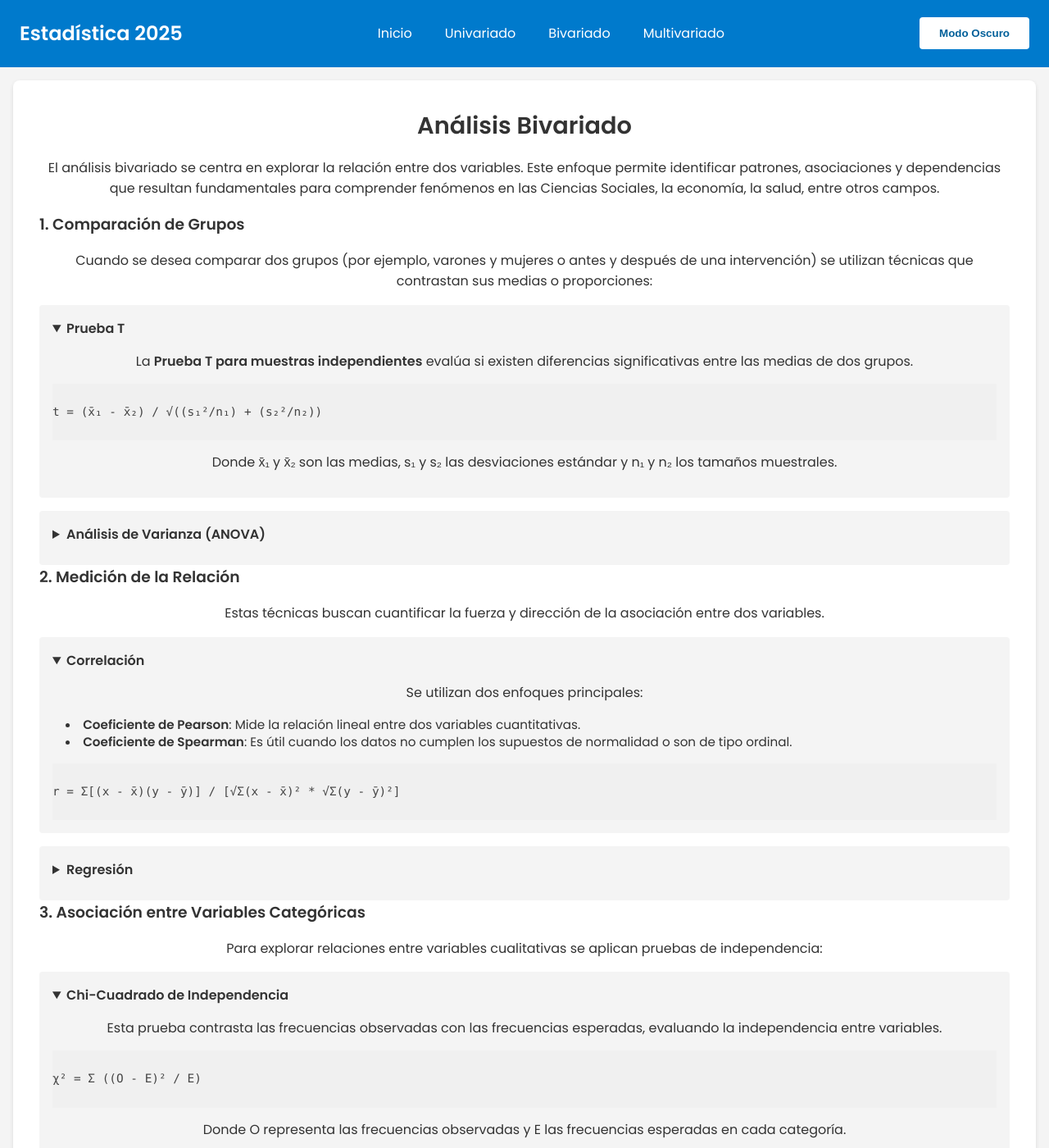
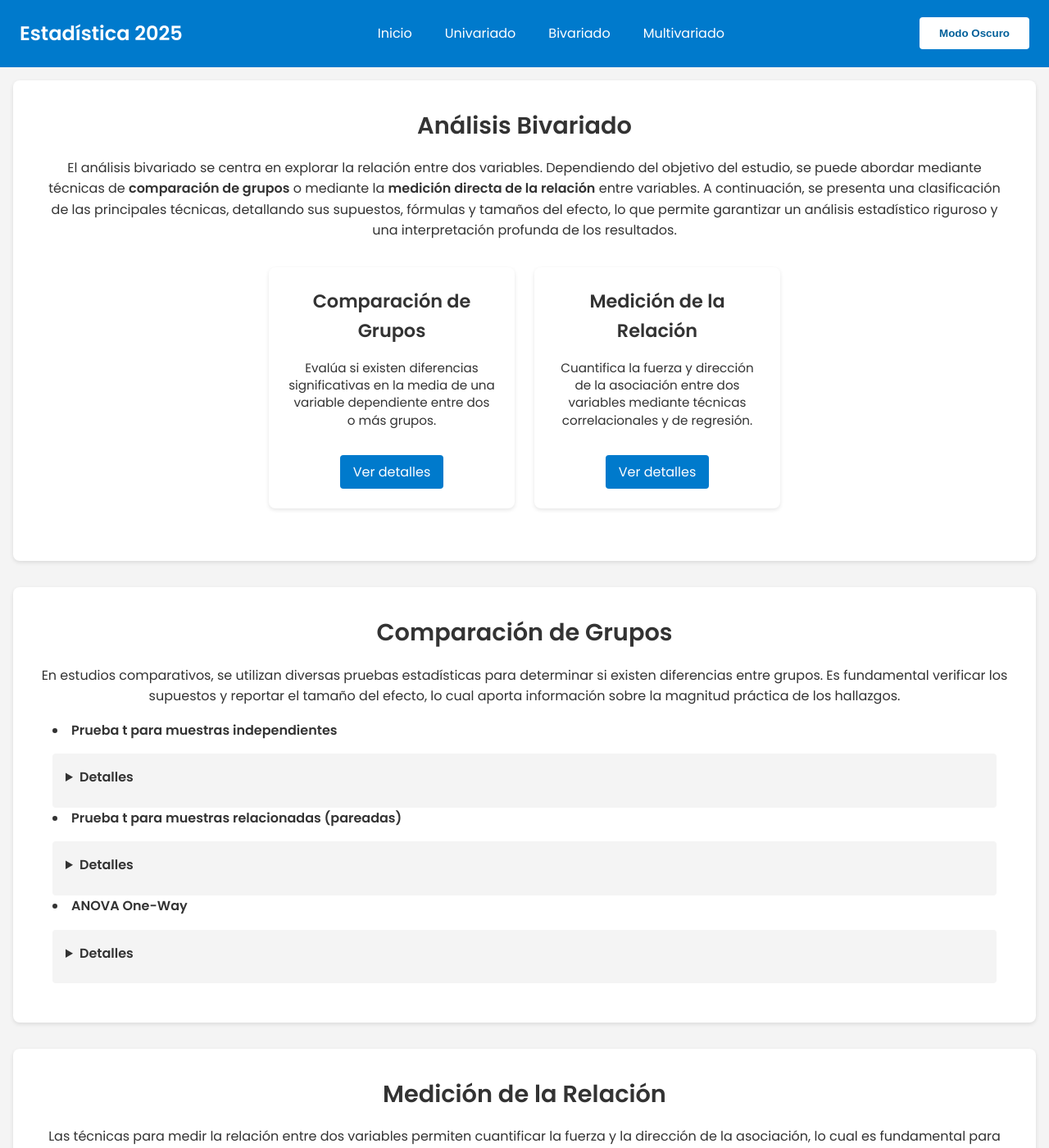
Before and after one commit to Lixatto/AnalisisEstadisticos, a Jekyll site: the page built from bivariados/index.md, in a window 1280 px wide and 1400 px high. Shown: the whole window at 82% size. Built offline with Jekyll 4.4.1, drawn with Linux system fonts in a browser that asks for light colours; some of the changed text lies outside the part shown.

Commit message:
Update index.md

```diff
--- a/bivariados/index.md
+++ b/bivariados/index.md
@@ -7,95 +7,195 @@ permalink: /bivariado/
 <section class="contenido">
   <h2>Análisis Bivariado</h2>
   <p>
-    El análisis bivariado se centra en explorar la relación entre dos variables. Este enfoque permite identificar patrones, asociaciones y dependencias que resultan fundamentales para comprender fenómenos en las Ciencias Sociales, la economía, la salud, entre otros campos.
+    El análisis bivariado se centra en explorar la relación entre dos variables. Dependiendo del objetivo del estudio, se puede abordar mediante técnicas de <strong>comparación de grupos</strong> o mediante la <strong>medición directa de la relación</strong> entre variables. A continuación, se presenta una clasificación de las principales técnicas, detallando sus supuestos, fórmulas y tamaños del efecto, lo que permite garantizar un análisis estadístico riguroso y una interpretación profunda de los resultados.
   </p>
 
-  <h3>1. Comparación de Grupos</h3>
+  <ul class="cards">
+    <li class="card">
+      <h3>Comparación de Grupos</h3>
+      <p>
+        Evalúa si existen diferencias significativas en la media de una variable dependiente entre dos o más grupos.
+      </p>
+      <a href="#comparacion" class="btn-secundario">Ver detalles</a>
+    </li>
+    <li class="card">
+      <h3>Medición de la Relación</h3>
+      <p>
+        Cuantifica la fuerza y dirección de la asociación entre dos variables mediante técnicas correlacionales y de regresión.
+      </p>
+      <a href="#relacion" class="btn-secundario">Ver detalles</a>
+    </li>
+  </ul>
+</section>
+
+<!-- Sección de Comparación de Grupos -->
+<section class="contenido" id="comparacion">
+  <h2>Comparación de Grupos</h2>
   <p>
-    Cuando se desea comparar dos grupos (por ejemplo, varones y mujeres o antes y después de una intervención) se utilizan técnicas que contrastan sus medias o proporciones:
-  </p>
-
-  <details open>
-    <summary><strong>Prueba T</strong></summary>
-    <p>
-      La <strong>Prueba T para muestras independientes</strong> evalúa si existen diferencias significativas entre las medias de dos grupos.
-    </p>
-    <pre><code>
-t = (x̄₁ - x̄₂) / √((s₁²/n₁) + (s₂²/n₂))
-    </code></pre>
-    <p>
-      Donde x̄₁ y x̄₂ son las medias, s₁ y s₂ las desviaciones estándar y n₁ y n₂ los tamaños muestrales.
-    </p>
-  </details>
-
-  <details>
-    <summary><strong>Análisis de Varianza (ANOVA)</strong></summary>
-    <p>
-      Cuando se comparan tres o más grupos, el ANOVA permite determinar si existen diferencias significativas entre las medias.
-    </p>
-  </details>
-
-  <h3>2. Medición de la Relación</h3>
-  <p>
-    Estas técnicas buscan cuantificar la fuerza y dirección de la asociación entre dos variables.
-  </p>
-
-  <details open>
-    <summary><strong>Correlación</strong></summary>
-    <p>
-      Se utilizan dos enfoques principales:
-    </p>
-    <ul>
-      <li><strong>Coeficiente de Pearson</strong>: Mide la relación lineal entre dos variables cuantitativas.</li>
-      <li><strong>Coeficiente de Spearman</strong>: Es útil cuando los datos no cumplen los supuestos de normalidad o son de tipo ordinal.</li>
-    </ul>
-    <pre><code>
-r = Σ[(x - x̄)(y - ȳ)] / [√Σ(x - x̄)² * √Σ(y - ȳ)²]
-    </code></pre>
-  </details>
-
-  <details>
-    <summary><strong>Regresión</strong></summary>
-    <p>
-      La <strong>regresión lineal simple</strong> permite modelar la relación entre una variable dependiente y una independiente:
-    </p>
-    <pre><code>
-y = β₀ + β₁x + ε
-    </code></pre>
-    <p>
-      Asimismo, la <strong>regresión logística</strong> se utiliza cuando la variable dependiente es dicotómica (por ejemplo, sí/no).
-    </p>
-  </details>
-
-  <h3>3. Asociación entre Variables Categóricas</h3>
-  <p>
-    Para explorar relaciones entre variables cualitativas se aplican pruebas de independencia:
-  </p>
-
-  <details open>
-    <summary><strong>Chi-Cuadrado de Independencia</strong></summary>
-    <p>
-      Esta prueba contrasta las frecuencias observadas con las frecuencias esperadas, evaluando la independencia entre variables.
-    </p>
-    <pre><code>
-χ² = Σ ((O - E)² / E)
-    </code></pre>
-    <p>
-      Donde O representa las frecuencias observadas y E las frecuencias esperadas en cada categoría.
-    </p>
-  </details>
-
-  <h3>4. Caso Práctico</h3>
-  <p>
-    <strong>Ejemplo:</strong> Supongamos que se desea estudiar la relación entre el nivel educativo (secundaria, universitaria, posgrado) y la satisfacción laboral (medida en una escala de 1 a 10).
+    En estudios comparativos, se utilizan diversas pruebas estadísticas para determinar si existen diferencias entre grupos. Es fundamental verificar los supuestos y reportar el tamaño del efecto, lo cual aporta información sobre la magnitud práctica de los hallazgos.
   </p>
   <ul>
-    <li>Para comparar las medias de satisfacción laboral entre los tres grupos se puede aplicar un ANOVA.</li>
-    <li>Si se quisiera medir la asociación entre una variable ordinal (nivel educativo) y una cuantitativa (satisfacción), se podría analizar la correlación por Spearman.</li>
+    <li>
+      <strong>Prueba t para muestras independientes</strong>
+      <details>
+        <summary>Detalles</summary>
+        <p><strong>Descripción:</strong> Compara las medias de dos grupos independientes.</p>
+        <p><strong>Supuestos:</strong></p>
+        <ul>
+          <li>Independencia de las observaciones.</li>
+          <li>Normalidad en la distribución de la variable en cada grupo.</li>
+          <li>Homogeneidad de varianzas (evaluada, por ejemplo, mediante la prueba de Levene).</li>
+          <li>Tamaño muestral adecuado para soportar la aproximación a la normalidad (por lo general, n > 30 por grupo, aunque existen métodos robustos para muestras pequeñas).</li>
+        </ul>
+        <p><strong>Fórmula del estadístico t:</strong></p>
+        <pre><code>
+t = (x̄₁ - x̄₂) / √[(s₁²/n₁) + (s₂²/n₂)]
+        </code></pre>
+        <p><strong>Tamaño del efecto (d de Cohen):</strong></p>
+        <pre><code>
+d = (x̄₁ - x̄₂) / s_pooled
+
+donde, s_pooled = √[((n₁ - 1)·s₁² + (n₂ - 1)·s₂²) / (n₁ + n₂ - 2)]
+        </code></pre>
+        <p><strong>Interpretación de d de Cohen:</strong></p>
+        <ul>
+          <li>0.2: Efecto pequeño</li>
+          <li>0.5: Efecto mediano</li>
+          <li>0.8 o mayor: Efecto grande</li>
+        </ul>
+      </details>
+    </li>
+    <li>
+      <strong>Prueba t para muestras relacionadas (pareadas)</strong>
+      <details>
+        <summary>Detalles</summary>
+        <p><strong>Descripción:</strong> Compara las medias de dos condiciones relacionadas (por ejemplo, mediciones repetidas en el mismo grupo).</p>
+        <p><strong>Supuestos:</strong></p>
+        <ul>
+          <li>Normalidad en la distribución de las diferencias entre las mediciones.</li>
+          <li>Independencia de las diferencias observadas.</li>
+        </ul>
+        <p><strong>Fórmula del estadístico t para muestras pareadas:</strong></p>
+        <pre><code>
+t = d̄ / (s_d / √n)
+
+donde:
+d̄ = media de las diferencias,
+s_d = desviación estándar de las diferencias,
+n = número de pares.
+        </code></pre>
+        <p><strong>Tamaño del efecto (d de Cohen para muestras pareadas):</strong></p>
+        <pre><code>
+d = d̄ / s_d
+        </code></pre>
+      </details>
+    </li>
+    <li>
+      <strong>ANOVA One-Way</strong>
+      <details>
+        <summary>Detalles</summary>
+        <p><strong>Descripción:</strong> Compara las medias de tres o más grupos independientes.</p>
+        <p><strong>Supuestos:</strong></p>
+        <ul>
+          <li>Independencia de las observaciones.</li>
+          <li>Normalidad en la distribución de la variable dependiente en cada grupo.</li>
+          <li>Homogeneidad de varianzas entre los grupos.</li>
+        </ul>
+        <p><strong>Estadístico F:</strong></p>
+        <pre><code>
+F = MS_between / MS_within
+        </code></pre>
+        <p><strong>Tamaño del efecto:</strong></p>
+        <ul>
+          <li>
+            <strong>Eta cuadrado (η²):</strong> Indica la proporción de varianza total explicada por el factor.
+            <br><em>Interpretación:</em> 0.01 (efecto pequeño), 0.06 (efecto mediano), 0.14 (efecto grande).
+          </li>
+          <li>
+            <strong>Omega cuadrado (ω²):</strong> Ofrece una estimación menos sesgada del efecto.
+            <br><em>Fórmula aproximada:</em>
+            <pre><code>
+ω² = (SS_between - (df_between · MS_within)) / (SS_total + MS_within)
+            </code></pre>
+          </li>
+        </ul>
+      </details>
+    </li>
   </ul>
+</section>
 
+<!-- Sección de Medición de la Relación -->
+<section class="contenido" id="relacion">
+  <h2>Medición de la Relación</h2>
   <p>
-    Estas metodologías permiten extraer conclusiones sólidas sobre la relación entre las variables y orientar decisiones basadas en datos.
+    Las técnicas para medir la relación entre dos variables permiten cuantificar la fuerza y la dirección de la asociación, lo cual es fundamental para interpretar la naturaleza del vínculo entre ellas.
   </p>
+  <ul>
+    <li>
+      <strong>Coeficiente de Pearson</strong>
+      <details>
+        <summary>Detalles</summary>
+        <p><strong>Descripción:</strong> Evalúa la fuerza y dirección de la relación lineal entre dos variables cuantitativas.</p>
+        <p><strong>Supuestos:</strong></p>
+        <ul>
+          <li>Existencia de una relación lineal.</li>
+          <li>Normalidad en la distribución de las variables.</li>
+          <li>Ausencia de valores atípicos extremos que puedan distorsionar la correlación.</li>
+        </ul>
+        <p><strong>Fórmula:</strong></p>
+        <pre><code>
+r = Σ[(x - x̄)(y - ȳ)] / √[Σ(x - x̄)² · Σ(y - ȳ)²]
+        </code></pre>
+        <p><strong>Interpretación:</strong>
+          El coeficiente r varía entre -1 y 1. Valores cercanos a -1 o 1 indican una relación lineal fuerte (negativa o positiva, respectivamente), mientras que valores cercanos a 0 indican una relación débil o nula.
+        </p>
+      </details>
+    </li>
+    <li>
+      <strong>Coeficiente de Spearman</strong>
+      <details>
+        <summary>Detalles</summary>
+        <p><strong>Descripción:</strong> Mide la relación monotónica entre dos variables, siendo adecuado para datos ordinales o cuando no se cumple la normalidad.</p>
+        <p><strong>Supuestos:</strong></p>
+        <ul>
+          <li>La relación entre las variables debe ser monotónica (aunque no necesariamente lineal).</li>
+          <li>No se requiere normalidad en los datos.</li>
+        </ul>
+        <p><strong>Fórmula:</strong> Se calcula a partir de los rangos de los datos, lo que reduce la influencia de valores extremos.</p>
+      </details>
+    </li>
+    <li>
+      <strong>Regresión Lineal Simple</strong>
+      <details>
+        <summary>Detalles</summary>
+        <p><strong>Descripción:</strong> Modela la relación entre una variable dependiente y una variable independiente, permitiendo la predicción y el análisis del impacto de la variable predictora.</p>
+        <p><strong>Supuestos:</strong></p>
+        <ul>
+          <li>Linealidad en la relación entre las variables.</li>
+          <li>Independencia de los errores.</li>
+          <li>Homoscedasticidad: varianza constante de los errores a lo largo de la variable independiente.</li>
+          <li>Normalidad de los errores.</li>
+        </ul>
+        <p><strong>Fórmula:</strong></p>
+        <pre><code>
+y = β₀ + β₁x + ε
+        </code></pre>
+        <p><strong>Interpretación:</strong>
+          El coeficiente β₁ indica el cambio promedio en la variable dependiente por cada unidad de cambio en la variable independiente.
+        </p>
+      </details>
+    </li>
+  </ul>
+</section>
 
+<!-- Sección de Consideraciones Finales y Ejemplo Aplicado -->
+<section class="contenido">
+  <h2>Consideraciones Finales y Ejemplo Aplicado</h2>
+  <p>
+    La correcta aplicación de las técnicas bivariadas exige no solo la verificación rigurosa de los supuestos, sino también la presentación de los tamaños del efecto, que permiten interpretar la relevancia práctica de los resultados, más allá de la significación estadística.
+  </p>
+  <p>
+    <strong>Ejemplo Aplicado:</strong>
+    En un estudio sobre el impacto de un programa de intervención educativa, se evaluó el rendimiento académico de los estudiantes antes y después de la intervención utilizando la prueba t para muestras relacionadas. Los resultados indicaron un valor de t significativo (p < 0.01) y un tamaño del efecto de d = 0.65, sugiriendo un efecto mediano. Además, para comparar el rendimiento entre tres grupos (control, intervención A e intervención B), se aplicó un ANOVA One-Way, que arrojó un η² = 0.12, lo que implica que el 12% de la varianza en el rendimiento académico se explica por el tipo de intervención.
+  </p>
 </section>
```
